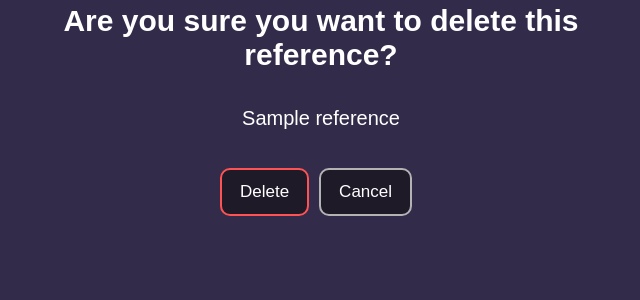
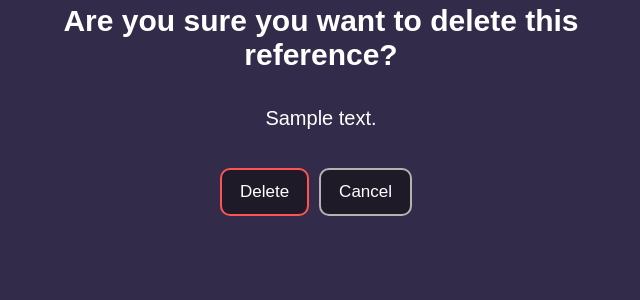
Before and after one commit to chuotchuot/ohtu-latexchefs, a Flask app: template src/templates/delete.html in a window 1280 px wide. Shown: the part 210-510 px from the top of the page, without its empty margins (319-959 px from the left). Run offline with Flask 3, Linux system fonts and the light colour scheme; the template is opened without the code that fills it: most values are stand-ins (such as "Sample title", 1, 10 or a date in 2020).

Commit message:
Fixed test for delete

```diff
--- a/src/app.py
+++ b/src/app.py
@@ -146,8 +146,8 @@ def delete():
         return redirect("/list_of_references")
     #else:
     reference = fetch_one_reference(ref_id)
-    string = create_readable_string(reference)
-    return render_template("delete.html", reference=string)
+    readable_string = {"id":reference.id,"text":create_readable_string(reference)}
+    return render_template("delete.html", reference=readable_string)
 
 @app.route("/edit", methods=["POST"])
 def edit():
--- a/src/templates/delete.html
+++ b/src/templates/delete.html
@@ -11,7 +11,7 @@ Delete Reference | References
 {% block body %}
 
 <h2>Are you sure you want to delete this reference?</h2>
-<h3>{{reference}} </h3>
+<h3>{{reference.text}}</h3>
 
 
 <form action="/delete" method="POST">
```
